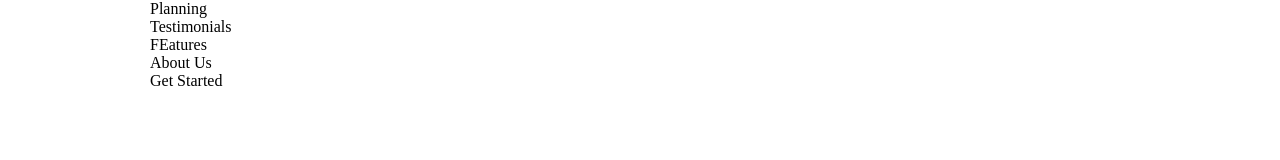
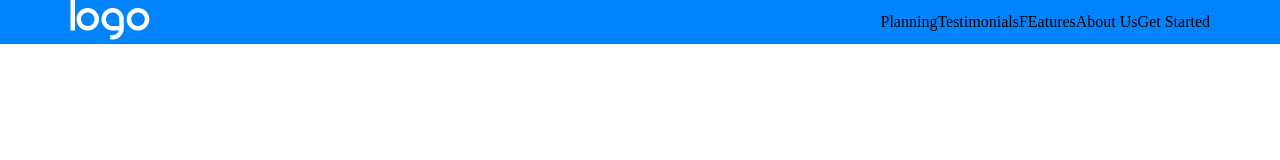
Before and after one commit to TheDusty117/htmlcss-responsive-layout, a plain HTML site: page index.html in a window 1280 px wide. Drawn offline with Linux system fonts and the light colour scheme.

Commit message:
FEAT header color, spacing stuff

```diff
--- a/css/app.css
+++ b/css/app.css
@@ -10,8 +10,9 @@ img {
 
 ul,
 ol,
-menu,
-li {
+li,
+menu
+ {
 	list-style-type: none;
 }
 
@@ -45,3 +46,16 @@ a {
 /*************** COLS **************/
 
 /*************** HEADER **************/
+
+header{
+  background-color: var(--blue);
+}
+
+.row-between{
+  justify-content: space-between;
+  align-items: center;
+}
+
+.nav-list{
+  display: flex;
+}
--- a/index.html
+++ b/index.html
@@ -14,13 +14,13 @@
   <header>
 
     <div class="container">
-      <nav class="row">
+      <nav class="row row-between">
 
         <a href="#">
           <img src="./img/logo.png" alt="">
         </a>
 
-        <ul>
+        <ul class="nav-list">
           <li>
             <a href="#">Planning</a>
           </li>
```
